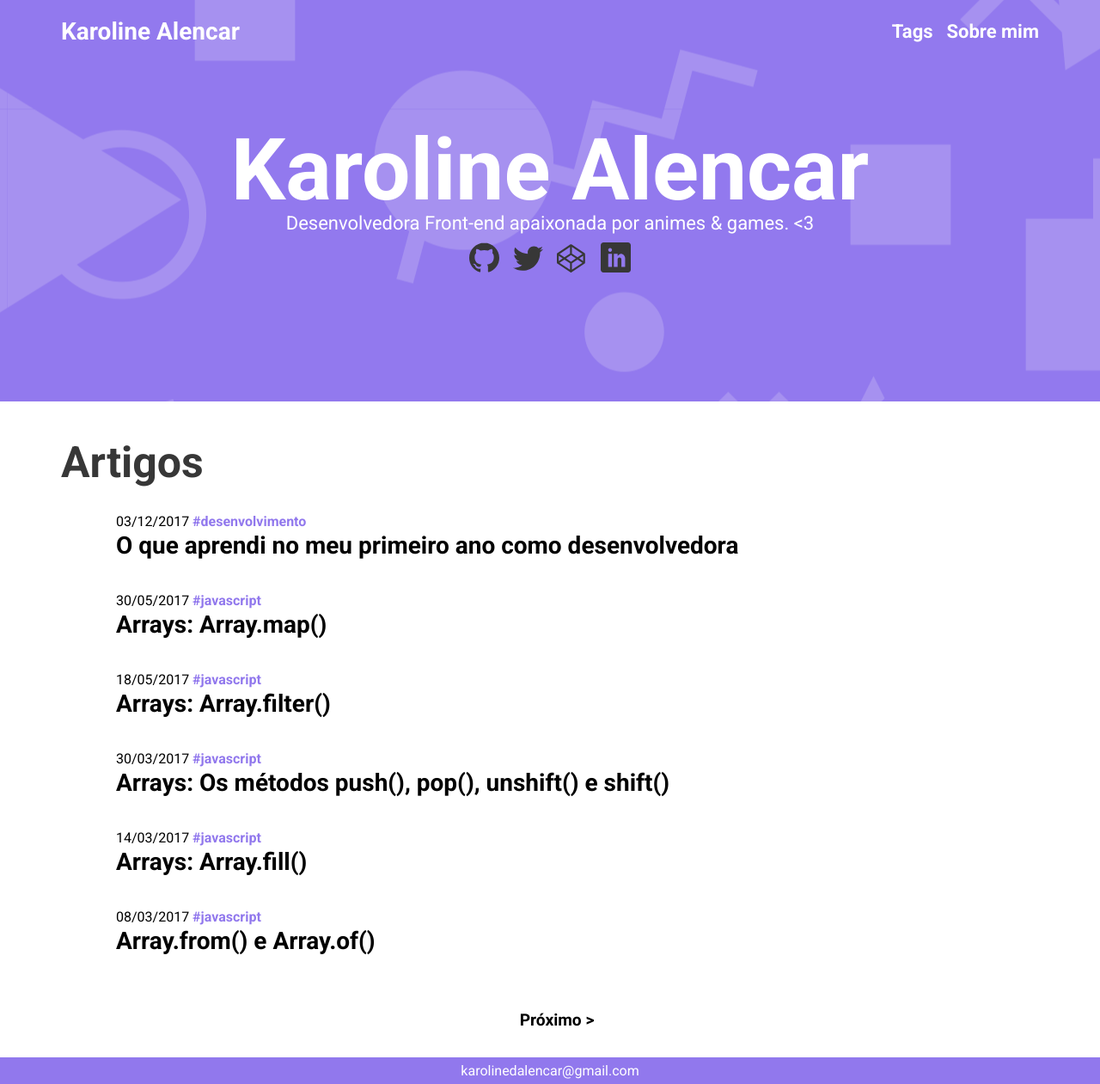
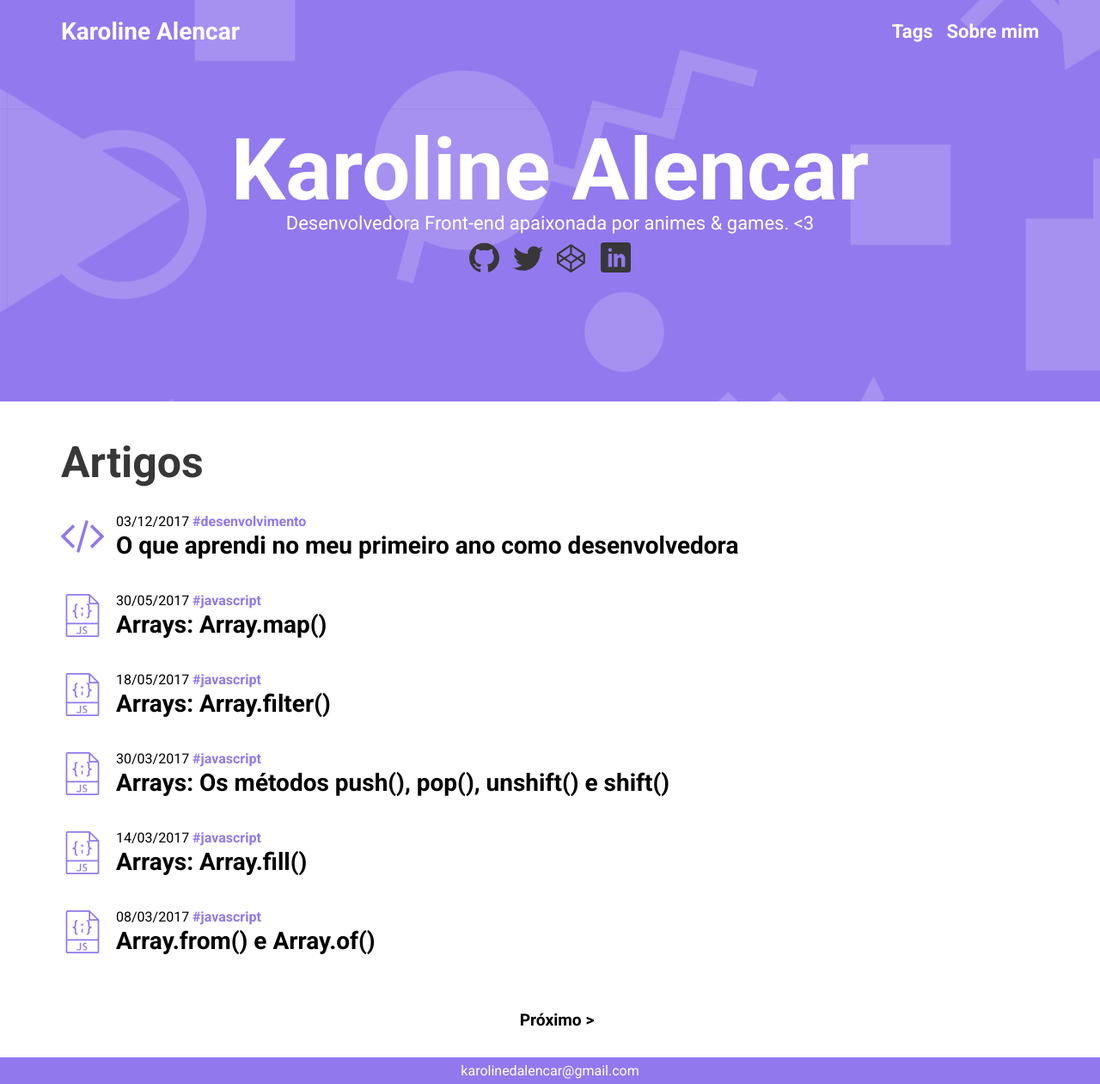
Before and after one commit to karolinedealencar/karolinedealencar.com.br, a Jekyll site: the page built from index.html, in a window 1280 px wide. Shown: the whole page at 86% size. Built offline with Jekyll 4.4.1, drawn with Linux system fonts in a browser that asks for light colours; the list of posts is cut into pages by our own code.

Commit message:
Change tags imgs verification

```diff
--- a/_includes/posts-list.html
+++ b/_includes/posts-list.html
@@ -12,24 +12,24 @@
         {% for post in paginator.posts %}
           <article class="post-list__article">
             <div class="post-list__img">
-                {% if post.tags contains "JavaScript" %}
-                  <img src="/img/icon-javascript.svg" alt="JavaScript Icon">
+                {% if post.tags contains "javascript" %}
+                  <img src="{{ site.baseurl }}/img/icon-javascript.svg" alt="JavaScript Icon">
                 {% endif %}
-                {% if post.tags contains "CSS" %}
-                  <img src="/img/icon-css.svg" alt="CSS Icon">
+                {% if post.tags contains "css" %}
+                  <img src="{{ site.baseurl }}/img/icon-css.svg" alt="CSS Icon">
                 {% endif %}
-                {% if post.tags contains "HTML" %}
-                  <img src="/img/icon-html.svg" alt="HTML Icon">
+                {% if post.tags contains "html" %}
+                  <img src="{{ site.baseurl }}/img/icon-html.svg" alt="HTML Icon">
                 {% endif %}
 
-                {% if post.tags contains "Dicas" %}
-                  <img src="/img/icon-tips.svg" alt="Tips Icon">
+                {% if post.tags contains "dicas" %}
+                  <img src="{{ site.baseurl }}/img/icon-tips.svg" alt="Tips Icon">
                 {% endif %}
-                {% if post.tags contains "Desenvolvimento" %}
-                  <img src="/img/icon-development.svg" alt="Development Icon">
+                {% if post.tags contains "desenvolvimento" %}
+                  <img src="{{ site.baseurl }}/img/icon-development.svg" alt="Development Icon">
                 {% endif %}
-                {% if post.tags contains "Soft Skills" %}
-                  <img src="/img/icon-skills.svg" alt="Soft Skills Icon">
+                {% if post.tags contains "softskills" %}
+                  <img src="{{ site.baseurl }}/img/icon-skills.svg" alt="Soft Skills Icon">
                 {% endif %}
             </div>
             <header class="post-list__header">
```
